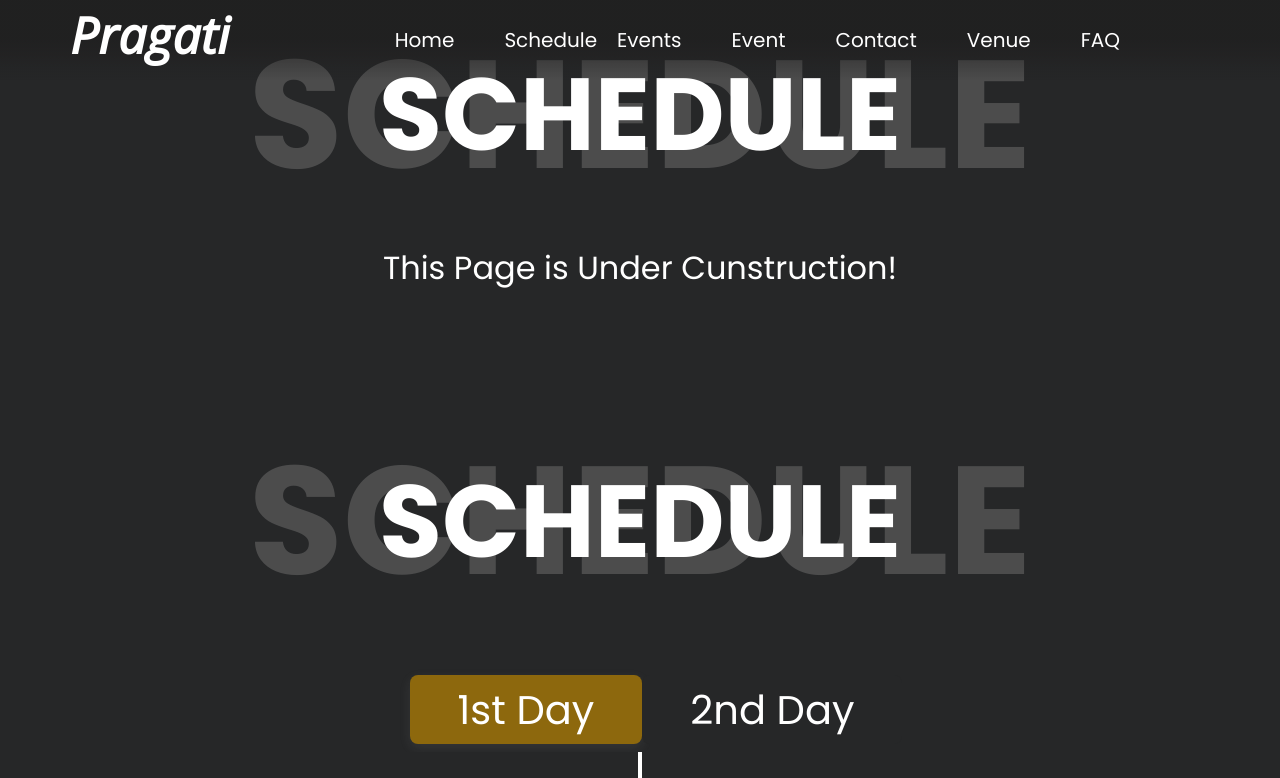
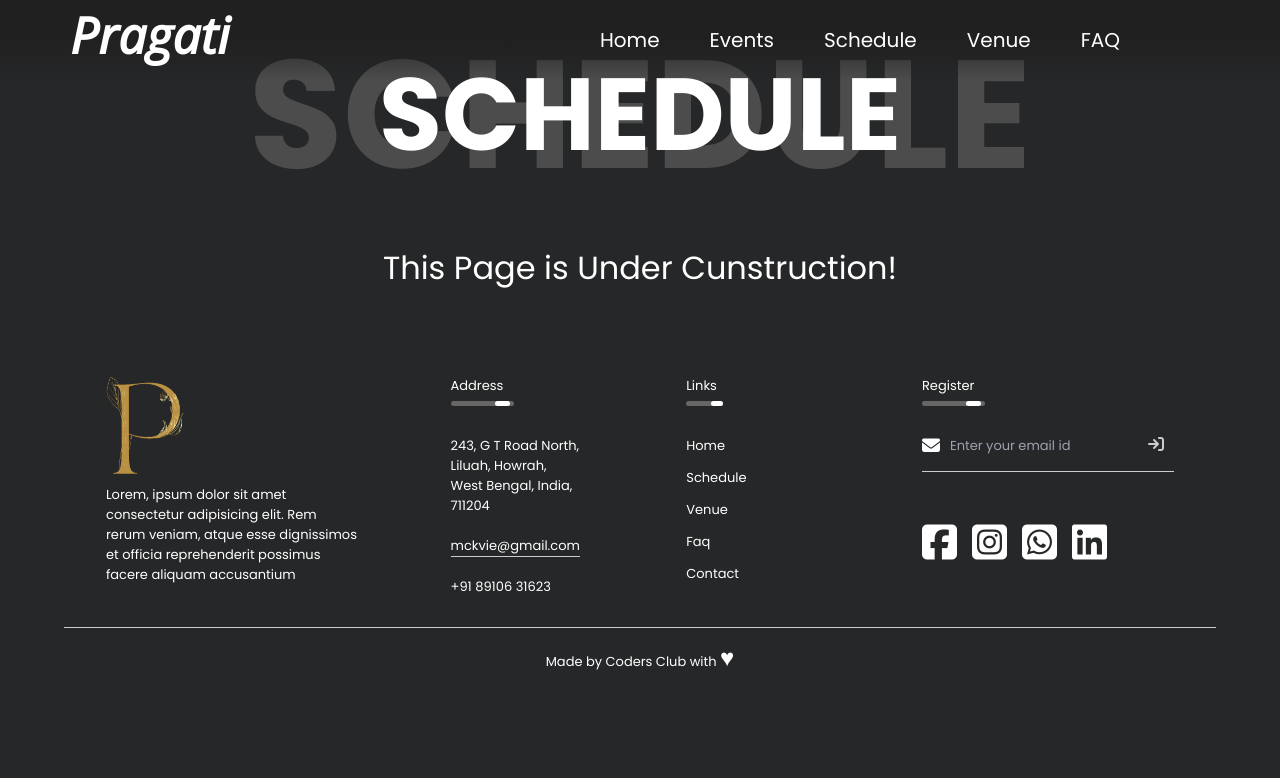
Before and after one commit to am-here/PRAGATI, a React (Create React App) app: page /schedule in a window 1280 px wide. Shown: the top 778 px of the page. Built offline with nearby package versions, Linux system fonts and the light colour scheme; a web font is replaced by a local one.

Commit message:
Event section update

```diff
--- a/src/Pages/Home.js
+++ b/src/Pages/Home.js
@@ -9,7 +9,7 @@ function Home() {
     <>
       <HeroSection />
       <EventCard />
-      <Ongoing />
+      {/* <EventCard /> */}
       <Venue />
     </>
   );
--- a/src/components/Navbar/Navbar.jsx
+++ b/src/components/Navbar/Navbar.jsx
@@ -1,7 +1,6 @@
 import React, { useState, useEffect } from "react";
 import { HashLink } from "react-router-hash-link";
 import { Link } from "react-router-dom";
-// import EventData from "../Ongoing_Event/EventData";
 
 import "./Navbar.css";
 
@@ -34,21 +33,13 @@ function Navbar() {
             </HashLink>
           </span>
           <span className="nav-items">
-            <Link to="/schedule" className="nav-links">
-              Schedule
-            </Link>
             <HashLink to="/#events" className="nav-links">
               Events
             </HashLink>
           </span>
           <span className="nav-items">
-            <HashLink to="/#event" className="nav-links">
-              Event
-            </HashLink>
-          </span>
-          <span className="nav-items">
-            <HashLink to="/#contact" className="nav-links">
-              Contact
+            <HashLink to="/schedule" className="nav-links">
+              Schedule
             </HashLink>
           </span>
           <span className="nav-items">
--- a/src/components/Ongoing_Event/EventCard.js
+++ b/src/components/Ongoing_Event/EventCard.js
@@ -6,7 +6,7 @@ import "./EventCard.css";
 function Ongoing() {
   return (
     <>
-      <div id="event">
+      <div id="events">
         <Heading title="EVENTS" />
         <footer className="EventCard">
           <div className="EventCardRow">
--- a/src/components/Scheduler/Day.js
+++ b/src/components/Scheduler/Day.js
@@ -1,16 +1,17 @@
-import React, { useState } from "react";
-import Under_Cunstruction from "../../resources/Under_Cunstruction";
+// import React, { useState } from "react";
+import React from "react";
+import UnderCunstruction from "../../resources/UnderCunstruction";
 import Heading from "../Heading/index";
-import Scheduler from "./Scheduler";
+// import Scheduler from "./Scheduler";
 import "./Scheduler.css";
 
 function Day() {
-  const [day, setDay] = useState("day1");
+  // const [day, setDay] = useState("day1");
 
   return (
     <>
       <Heading title="SCHEDULE" />
-      <Under_Cunstruction />
+      <UnderCunstruction />
       {/* <div className="day-button">
         <button
           className={day === "day1" ? "item-active" : "day1"}
@@ -29,27 +30,6 @@ function Day() {
         {day === "day1" && <Scheduler />}
         {day === "day2" && <Scheduler />}
       </div> */}
-      <div className="Days">
-        <Heading title="SCHEDULE" />
-        <div className="day-button">
-          <button
-            className={day === "day1" ? "item-active" : "day1"}
-            onClick={() => setDay("day1")}
-          >
-            1st Day
-          </button>
-          <button
-            className={day === "day2" ? "item-active" : "day2"}
-            onClick={() => setDay("day2")}
-          >
-            2nd Day
-          </button>
-        </div>
-        <div>
-          {day === "day1" && <Scheduler />}
-          {day === "day2" && <Scheduler />}
-        </div>
-      </div>
     </>
   );
 }
--- a/src/resources/Under_Cunstruction.js
+++ b/src/resources/UnderCunstruction.js
@@ -1,6 +1,6 @@
 import React from "react";
-import "./Under_Cunstruction.css";
-function Under_Cunstruction() {
+import "./UnderCunstruction.css";
+function UnderCunstruction() {
   return (
     <>
       <h1 className="underCunstruction">This Page is Under Cunstruction!</h1>
@@ -8,4 +8,4 @@ function Under_Cunstruction() {
   );
 }
 
-export default Under_Cunstruction;
+export default UnderCunstruction;
```
Also changed, not shown: src/resources/UnderCunstruction.css (renamed from src/resources/Under_Cunstruction.css).
